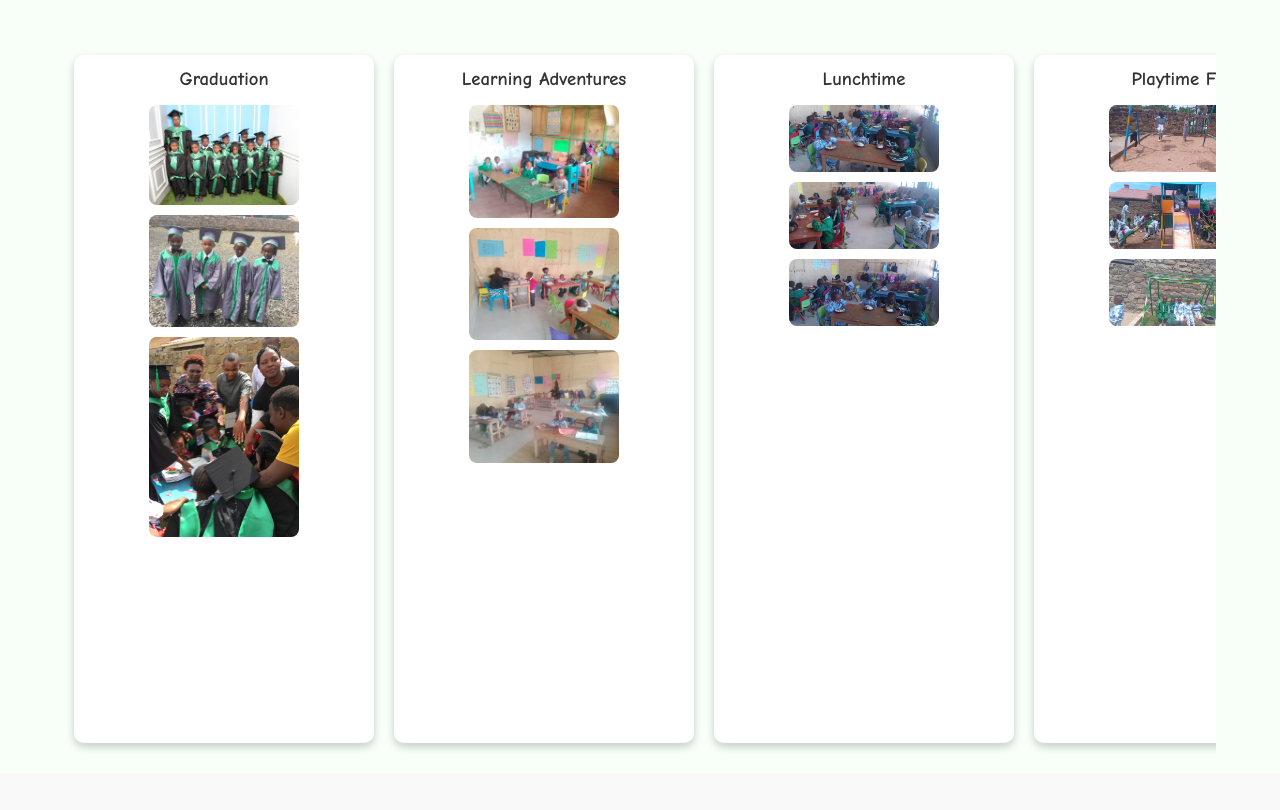
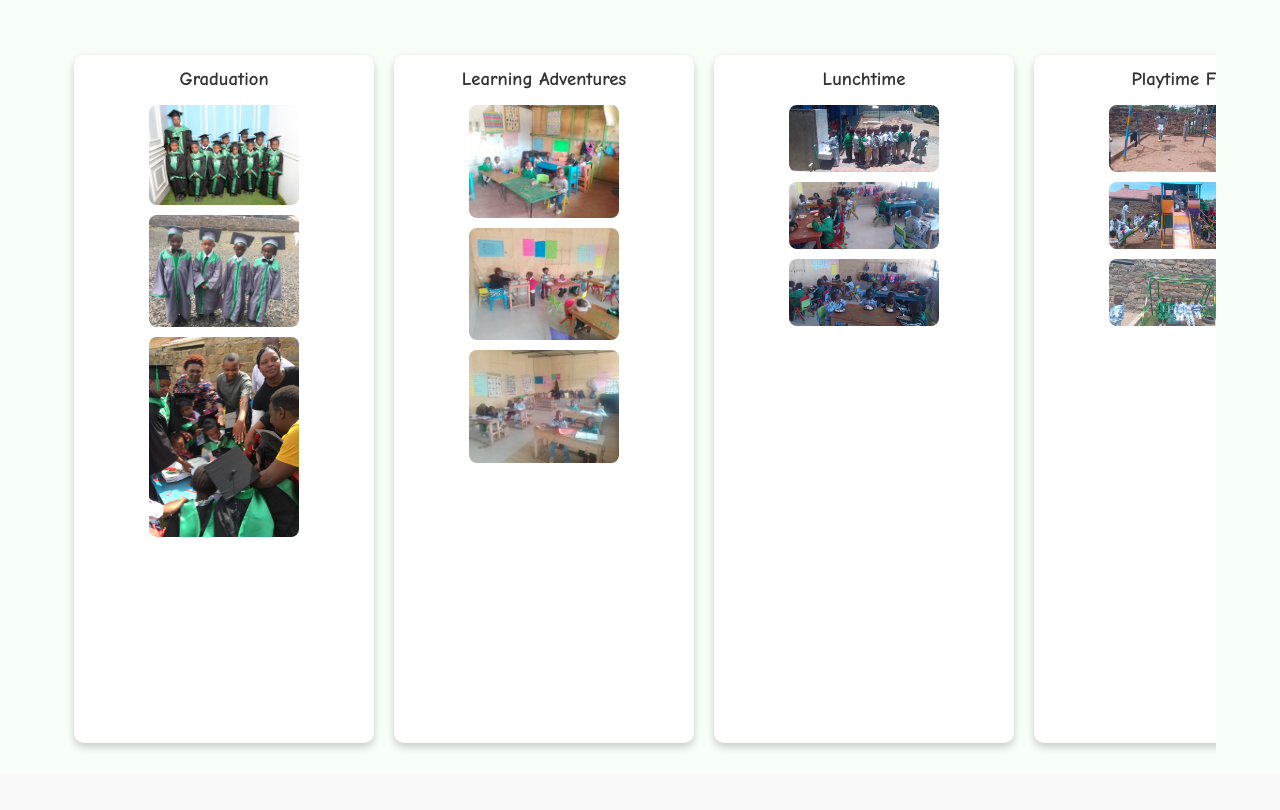
Before and after one commit to Kyendy-Mauwi/divineprovidenceacademy, a website built with Vite: page index.html in a window 1280 px wide. Shown: the part 2267-3077 px from the top of the page. Built offline with nearby package versions, Linux system fonts and the light colour scheme.

Commit message:
Update index.html

```diff
--- a/index.html
+++ b/index.html
@@ -146,7 +146,7 @@
             <div class="gallery-category">
                 <h3>Lunchtime</h3>
                 <div class="gallery-images">
-                    <img src="public/images/13.jpg" alt="Lunchtime 1">
+                    <img src="public/images/11.jpg" alt="Lunchtime 1">
                     <img src="public/images/14.jpg" alt="Lunchtime 2">
                     <img src="public/images/15.jpg" alt="Lunchtime 3">
                 </div>
```
